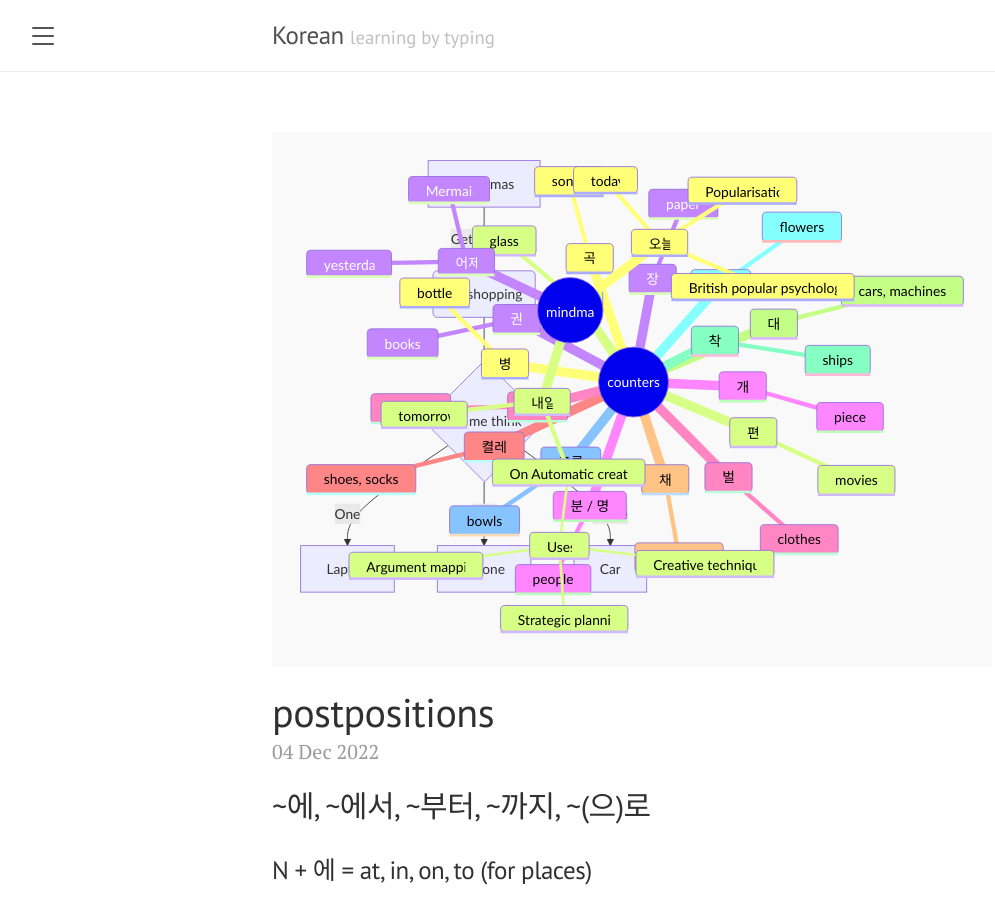
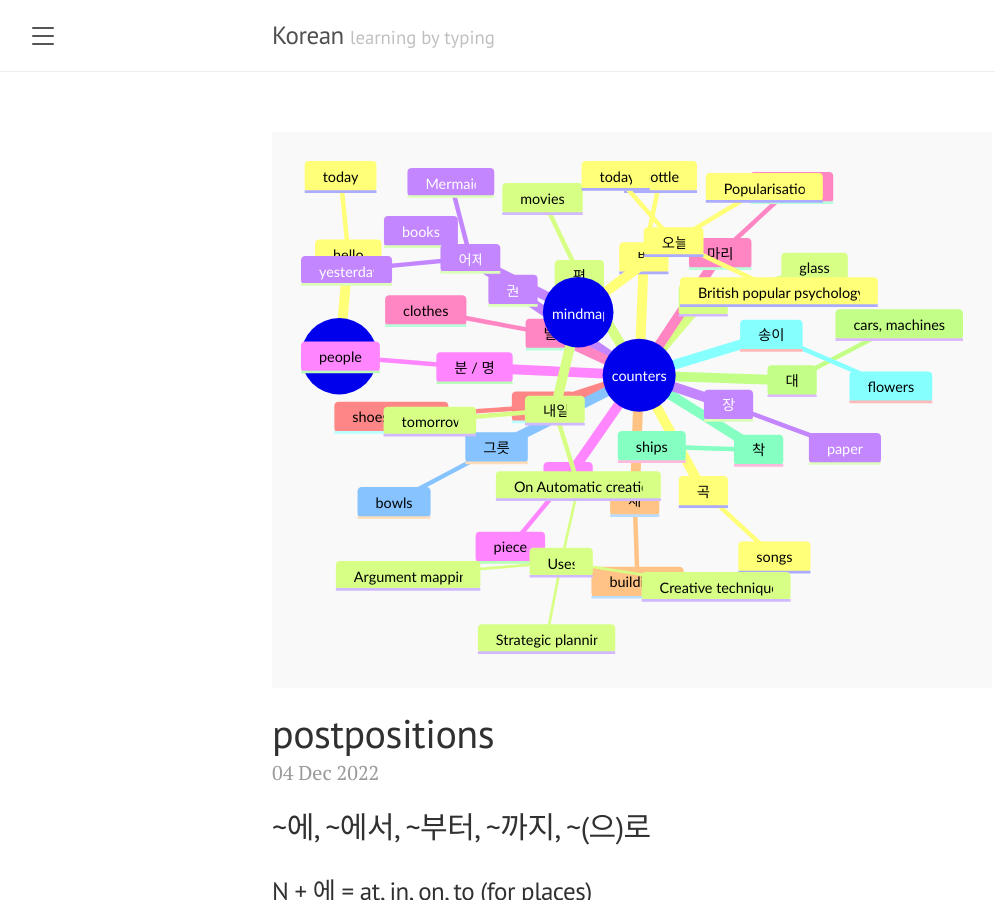
Before and after one commit to MiaHub/Korean, a Jekyll site: the page built from index.html, in a window 1280 px wide and 900 px high. Shown: the whole window, without its empty margins (8-1003 px from the left). Built offline with Jekyll 4.4.1, drawn with Linux system fonts in a browser that asks for light colours; the list of posts is cut into pages by our own code.

Commit message:
Update index.html

```diff
--- a/index.html
+++ b/index.html
@@ -3,14 +3,11 @@
 title: Home
 ---
 
-
   <pre class="mermaid">
-    graph TD
-    A[Christmas] -->|Get money| B(Go shopping)
-    B --> C{Let me think}
-    C -->|One| D[Laptop]
-    C -->|Two| E[iPhone]
-    C -->|Three| F[fa:fa-car Car]
+  mindmap
+    root((mindmap))
+      hello
+        today
   </pre>
 
 <div class="posts">
```
